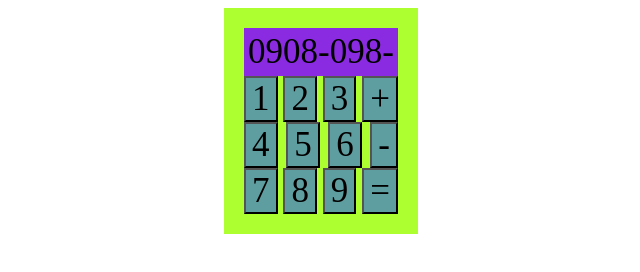
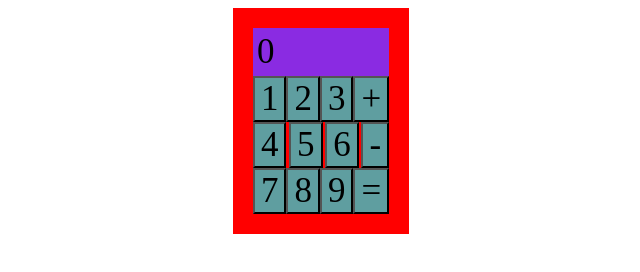
Before and after one commit to dolmatovgeorgij/calculator, a plain HTML site: page index.html in a window 1280 px wide. Shown: the whole page, without its empty margins (319-959 px from the left). Drawn offline with Linux system fonts and the light colour scheme.

Commit message:
изменил цвет калькулятора и исправил экран

```diff
--- a/index.html
+++ b/index.html
@@ -11,7 +11,7 @@
 
 <body>
   <main class="wrapper">
-    <div class="screen">0908-098-</div>
+    <div class="screen">0</div>
     <div class="wrapper-clava-calc">
 
       <div class="line-clava">
--- a/style.css
+++ b/style.css
@@ -33,7 +33,7 @@ body{
 
 
 .wrapper {
-  background-color: greenyellow;
+  background-color: red;
   padding: 20px;
 }
 .screen { background-color: blueviolet;
```
